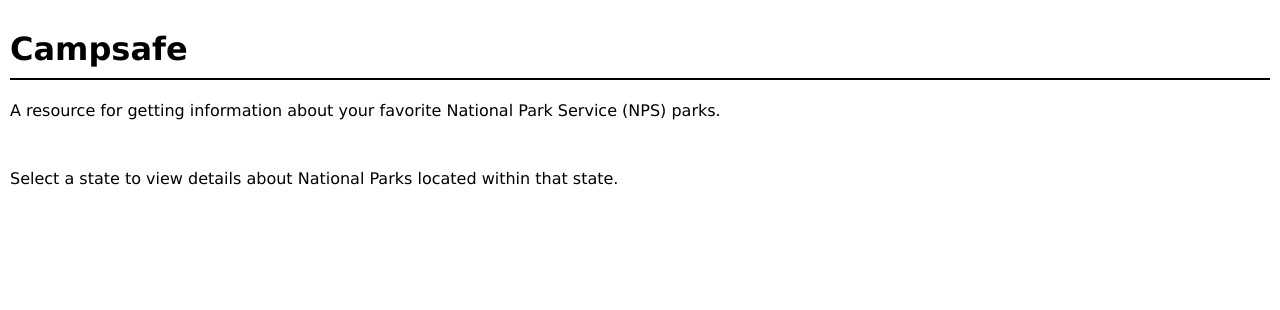
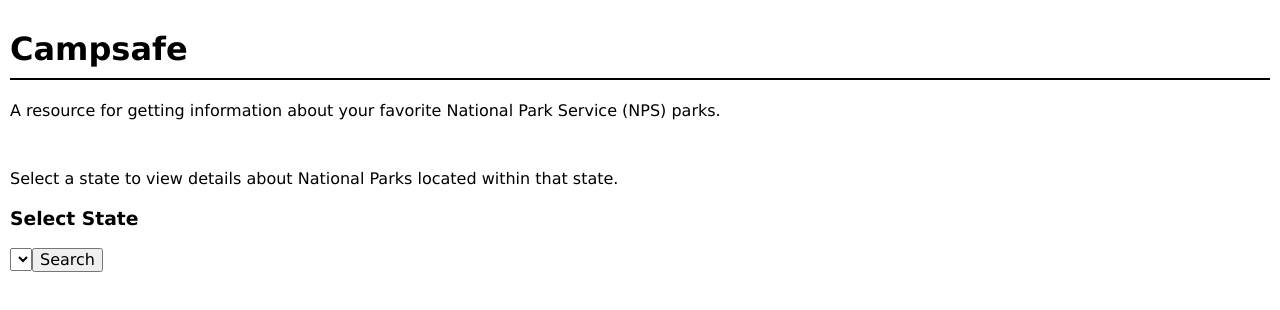
Before and after one commit to JacquesBegin/campsafeAngular, an Angular app in the folder campsafeAngular/: page / in a window 1280 px wide. Shown: the top 310 px of the page. Built offline with nearby package versions, Linux system fonts and the light colour scheme.

Commit message:
Adds select state component to app component.

```diff
--- a/campsafeAngular/src/app/app.component.html
+++ b/campsafeAngular/src/app/app.component.html
@@ -1,3 +1,3 @@
 <app-topBar></app-topBar>
-
 <app-details></app-details>
+<app-select-state></app-select-state>
```
